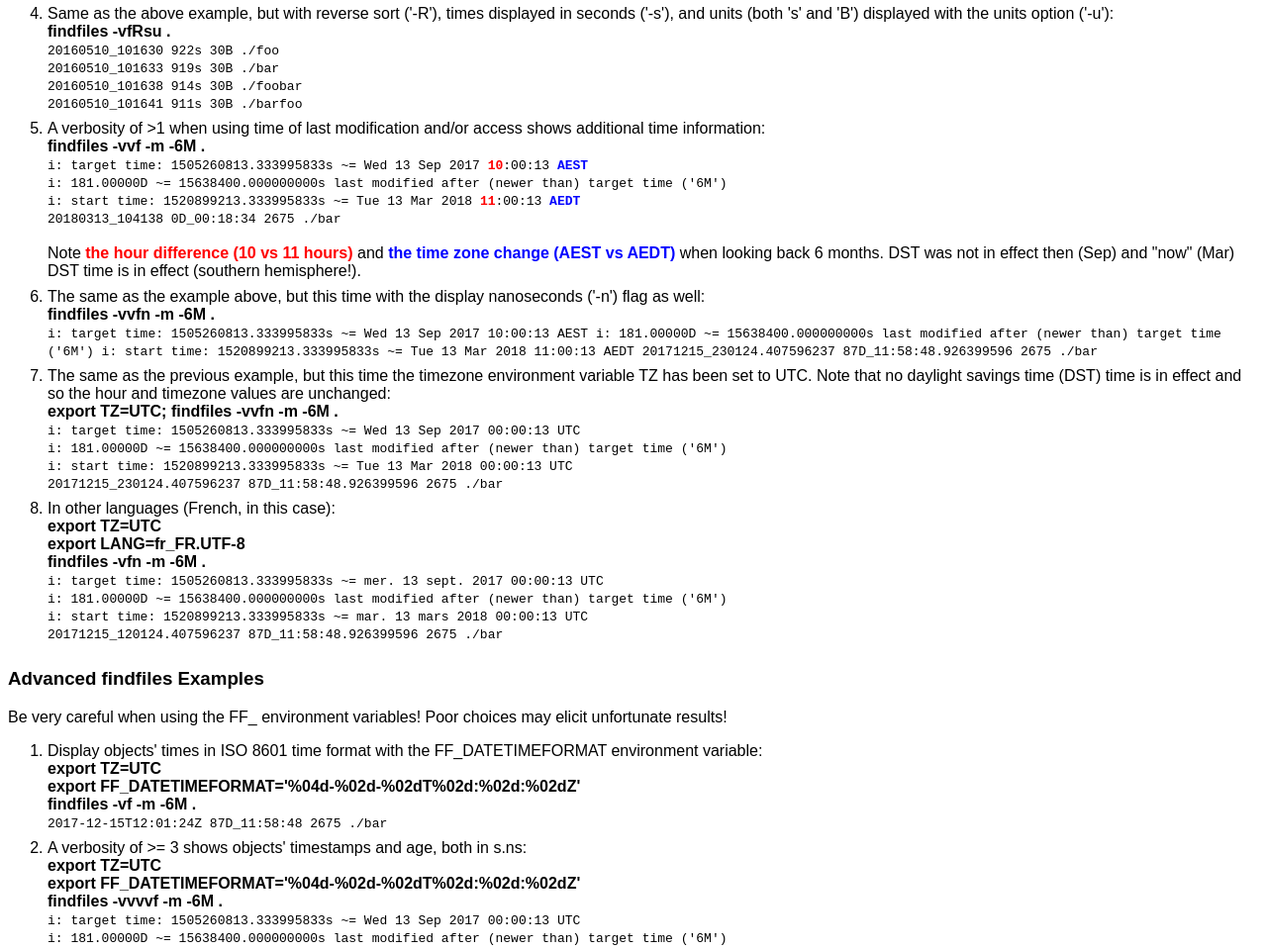
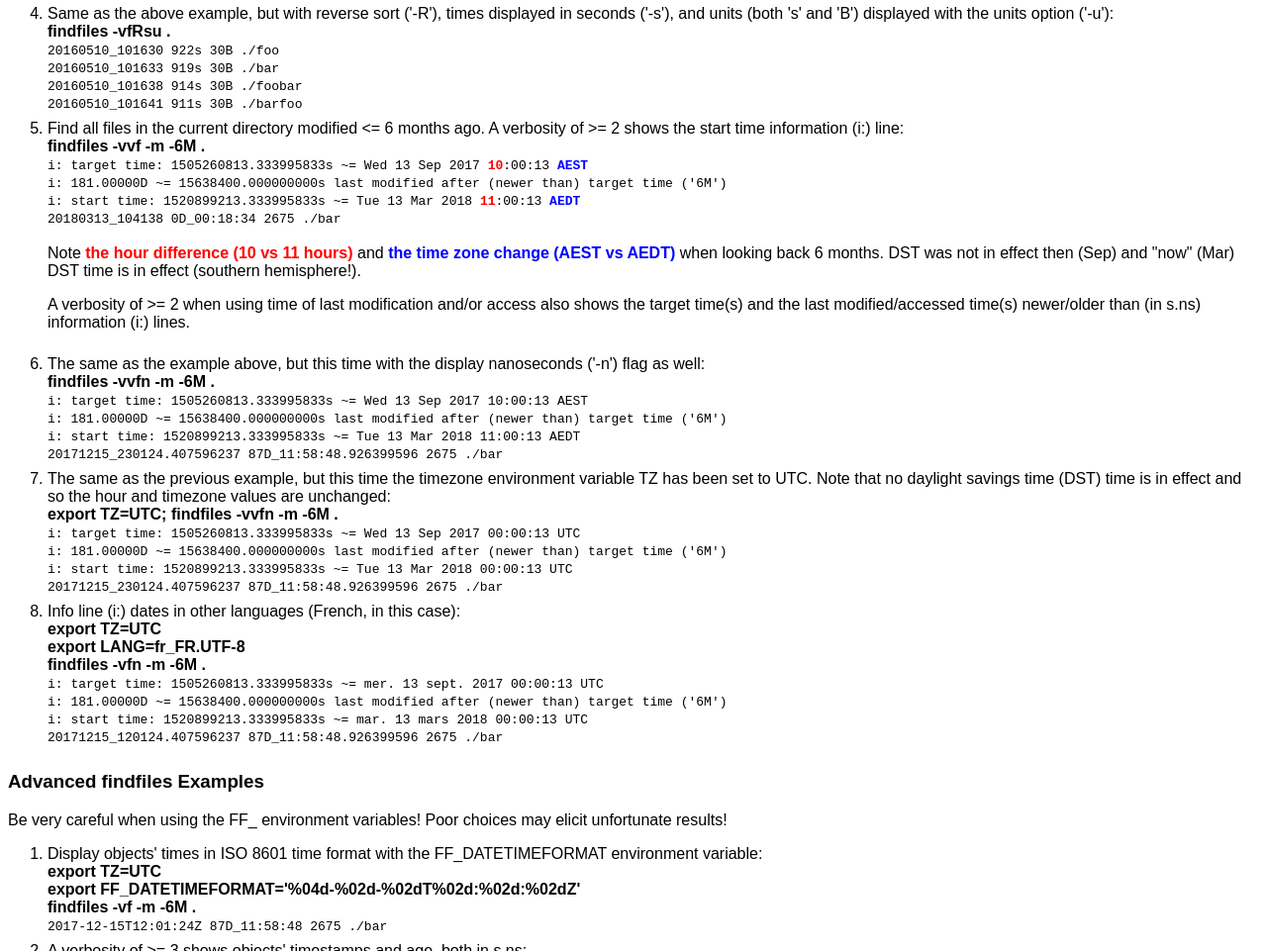
Before and after one commit to JamesSCrook/findfiles, a plain HTML site: page docs/findfiles.html in a window 1280 px wide. Shown: the part 1389-2350 px from the top of the page at 99% size. Drawn offline with Linux system fonts and the light colour scheme.

Commit message:
Fixed some errors in findfiles.html

```diff
--- a/docs/findfiles.html
+++ b/docs/findfiles.html
@@ -155,12 +155,14 @@ later version (see &lthttp://www.gnu.org/licenses/&gt).
 	20160510_101641             911s              30B  ./barfoo<br>
 	</samp>
     </li>
-    <li>A verbosity of >1 when using time of last modification and/or access shows additional time information:
+
+    <li>Find all files in the current directory modified &lt= 6 months ago.
+	A verbosity of &gt= 2 shows the start time information (i:) line:
 	<br>
 	<b>findfiles -vvf -m -6M .</b><br>
 	<samp>
 	i: target time:      1505260813.333995833s ~= Wed 13 Sep 2017 <b><font color="red">10</font></b>:00:13 <b><font color="blue">AEST</font></b><br>
-	i:     181.00000D ~=   15638400.000000000s last modified after (newer than) target time ('6M') <br>
+	i:     181.00000D ~=   15638400.000000000s last modified after (newer than) target time ('6M')<br>
 	i: start time:       1520899213.333995833s ~= Tue 13 Mar 2018 <b><font color="red">11</font></b>:00:13 <b><font color="blue">AEDT</font></b><br>
 	20180313_104138      0D_00:18:34            2675   ./bar<br>
 	</samp>
@@ -169,16 +171,18 @@ later version (see &lthttp://www.gnu.org/licenses/&gt).
 	Note <b><font color="red">the hour difference (10 vs 11 hours)</font></b> and
 	<b><font color="blue">the time zone change (AEST vs AEDT)</font></b> when looking
 	back 6 months. DST was not in effect then (Sep) and "now" (Mar) DST time is in effect (southern hemisphere!).
-	<br>
+	<p>
+	A verbosity of &gt= 2 when using time of last modification and/or access also shows the target time(s) and
+	the last modified/accessed time(s) newer/older than (in s.ns) information (i:) lines.
     </li>
     <li>The same as the example above, but this time with the display nanoseconds ('-n') flag as well:
 	<br>
 	<b>findfiles -vvfn -m -6M .</b><br>
 	<samp>
-	i: target time:      1505260813.333995833s ~= Wed 13 Sep 2017 10:00:13 AEST
-	i:     181.00000D ~=   15638400.000000000s last modified after (newer than) target time ('6M')
-	i: start time:       1520899213.333995833s ~= Tue 13 Mar 2018 11:00:13 AEDT
-	20171215_230124.407596237     87D_11:58:48.926399596            2675   ./bar
+	i: target time:      1505260813.333995833s ~= Wed 13 Sep 2017 10:00:13 AEST<br>
+	i:     181.00000D ~=   15638400.000000000s last modified after (newer than) target time ('6M')<br>
+	i: start time:       1520899213.333995833s ~= Tue 13 Mar 2018 11:00:13 AEDT<br>
+	20171215_230124.407596237     87D_11:58:48.926399596            2675   ./bar<br>
 	</samp>
     </li>
     <li>The same as the previous example, but this time the timezone environment variable TZ
@@ -192,7 +196,7 @@ later version (see &lthttp://www.gnu.org/licenses/&gt).
 	20171215_230124.407596237     87D_11:58:48.926399596            2675   ./bar<br>
 	</samp>
     </li>
-    <li> In other languages (French, in this case):
+    <li> Info line (i:) dates in other languages (French, in this case):
 	<br>
 	<b>export TZ=UTC<br>
 	export LANG=fr_FR.UTF-8<br>
@@ -222,7 +226,7 @@ results!
 	2017-12-15T12:01:24Z     87D_11:58:48            2675   ./bar<br>
 	</samp>
     </li>
-    <li>A verbosity of >= 3 shows objects' timestamps and age, both in s.ns:
+    <li>A verbosity of &gt= 3 shows objects' timestamps and age, both in s.ns:
 	<br>
 	<b>export TZ=UTC<br>
 	export FF_DATETIMEFORMAT='%04d-%02d-%02dT%02d:%02d:%02dZ'<br>
@@ -237,7 +241,7 @@ results!
 	i: FF_AGEFORMAT='%7ldD_%02ld:%02ld:%02ld'               (default)<br>
 	</samp>
 	<br>
-	A verbosity of >=4 shows the environment variables that can be configured, and their values.
+	A verbosity of &gt=4 shows the environment variables that can be configured, and their values.
 	This is displayed after the file output.
 	<br>
     </li>
```
Also changed, not shown: docs/findfiles_v1.x.x.html (+1 -1 lines).
